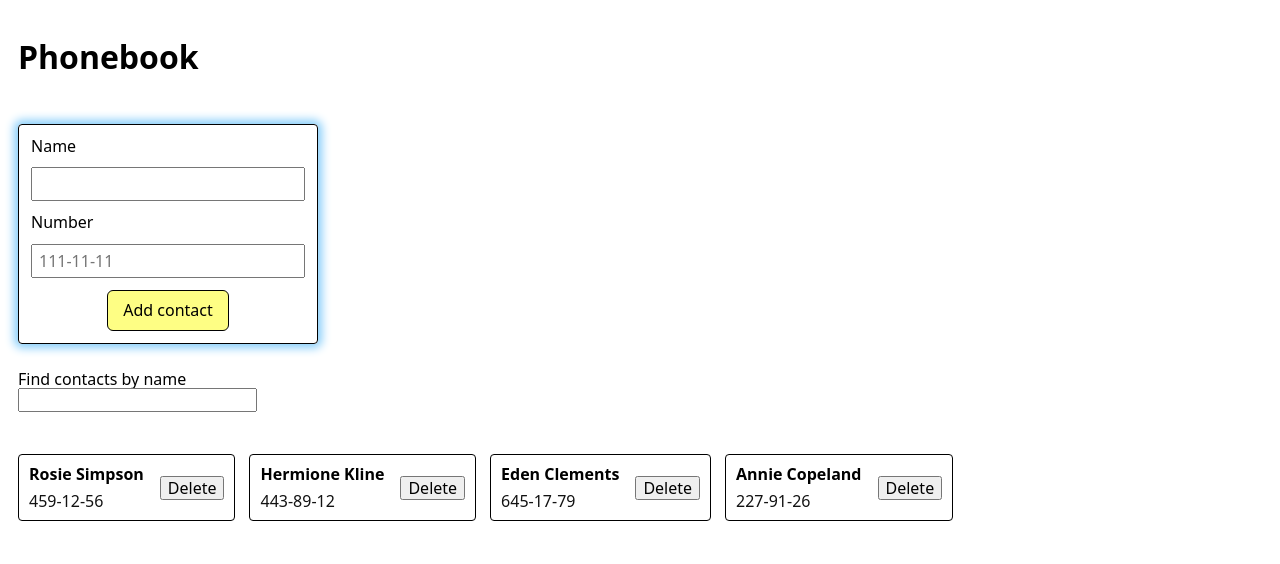
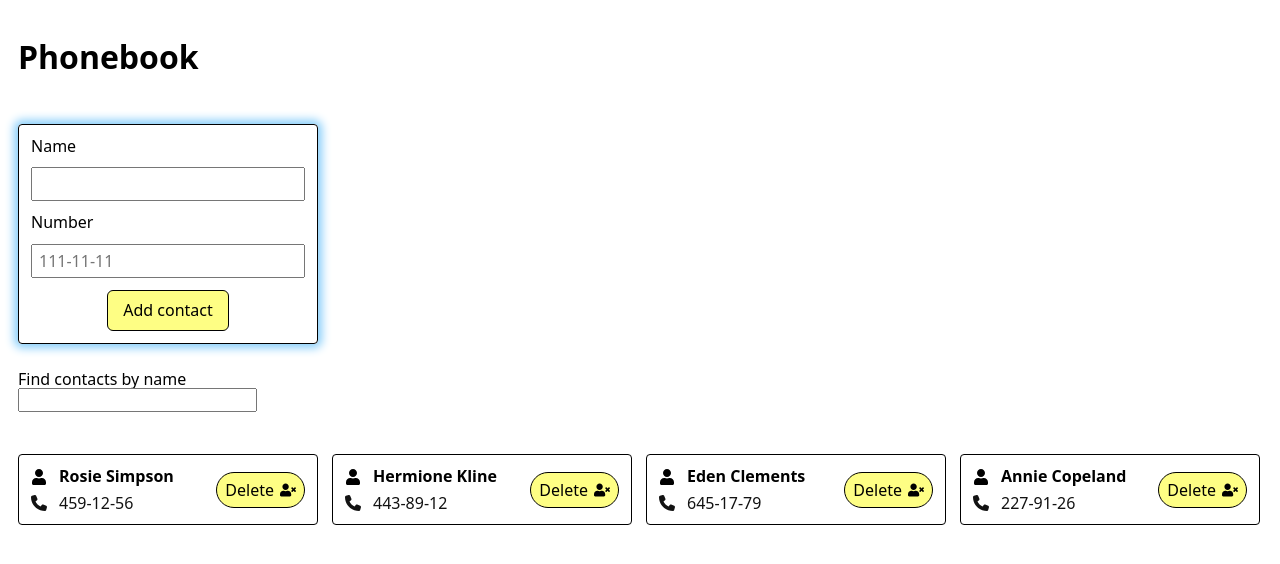
Before and after one commit to ElenaZhuvak/goit-react-hw-08, a React (Vite) app: page / in a window 1280 px wide. Shown: the top 564 px of the page. Built offline with nearby package versions, Linux system fonts and the light colour scheme.

Commit message:
styles for contatcs list

```diff
--- a/package.json
+++ b/package.json
@@ -16,6 +16,7 @@
     "nanoid": "^5.0.8",
     "react": "^18.3.1",
     "react-dom": "^18.3.1",
+    "react-icons": "^5.4.0",
     "react-redux": "^9.2.0",
     "redux-persist": "^6.0.0",
     "yup": "^1.4.0"
--- a/src/components/Contact/Contact.jsx
+++ b/src/components/Contact/Contact.jsx
@@ -1,16 +1,19 @@
 import { useDispatch } from 'react-redux'
 import css from './Contact.module.css'
 import { deleteContact } from '../../redux/contactsSlice'
+import { FaUser } from "react-icons/fa";
+import { FaUserTimes } from "react-icons/fa";
+import { FaPhone } from "react-icons/fa6";
 
 const Contact = ({data: {id, name, number}}) => {
   const dispatch = useDispatch()
   return (
     <div className={css.contactItem}>
         <div className={css.contactInfo}>
-          <p className={css.contactName}>{name}</p>
-          <p className={css.contactNumber}>{number}</p>
+          <p className={css.contactName}><FaUser className={css.contactIcons}/> {name}</p>
+          <p className={css.contactNumber}><FaPhone className={css.contactIcons}/> {number}</p>
         </div>
-        <button onClick={() => dispatch(deleteContact(id))}>Delete</button>
+        <button className={css.contactBtnDelete} onClick={() => dispatch(deleteContact(id))}>Delete <FaUserTimes className={css.iconBtn}/></button>
     </div>
   )
 }
--- a/src/components/Contact/Contact.module.css
+++ b/src/components/Contact/Contact.module.css
@@ -2,10 +2,10 @@
     display: flex;
     justify-content: space-between;
     align-items: center;
-    min-width: 200px;
+    min-width: 300px;
     border: 1px solid black;
     border-radius: 4px;
-    padding: 10px;
+    padding: 12px;
 }
 .contactInfo {
     flex-grow: 1;
@@ -18,6 +18,35 @@
 .contactNumber {
     color: #121212;
 }
+.contactName,
+.contactNumber {
+    display: flex;
+    align-items:center;
+
+}
 p {
     margin: 0;
 }
+.contactBtnDelete {
+    display: flex;
+    align-items: center;
+    justify-content: center;
+    background-color: rgb(254, 254, 132);
+    border-radius: 20px;
+    border: solid 1px;
+    padding: 8px;
+}
+.contactBtnDelete:hover,
+.contactBtnDelete:focus {
+    background-color: orange;
+    border: solid 1px black;
+    color: white;
+
+}
+
+.iconBtn {
+    margin-left: 6px;
+}
+.contactIcons {
+    margin-right: 12px;
+}
```
Also changed, not shown: 1 other file (tests, documents, lock files or other folders).
